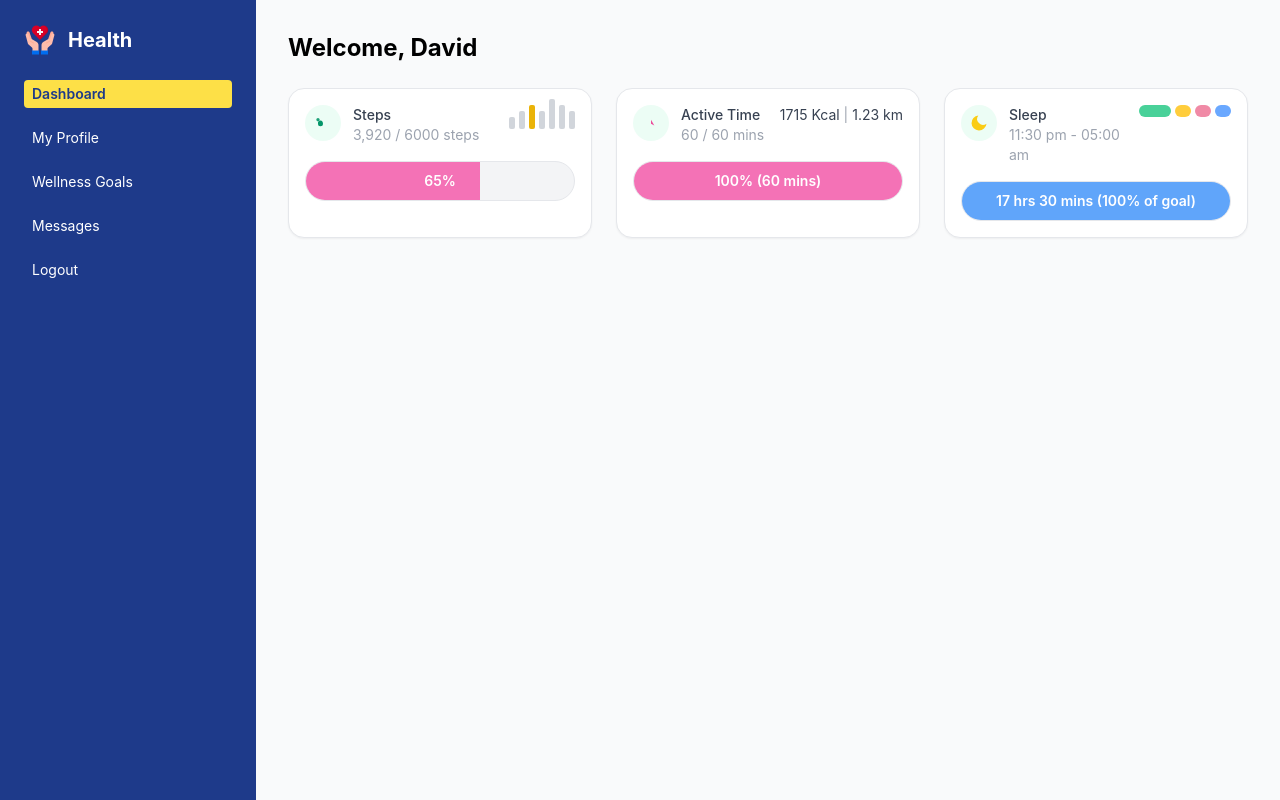
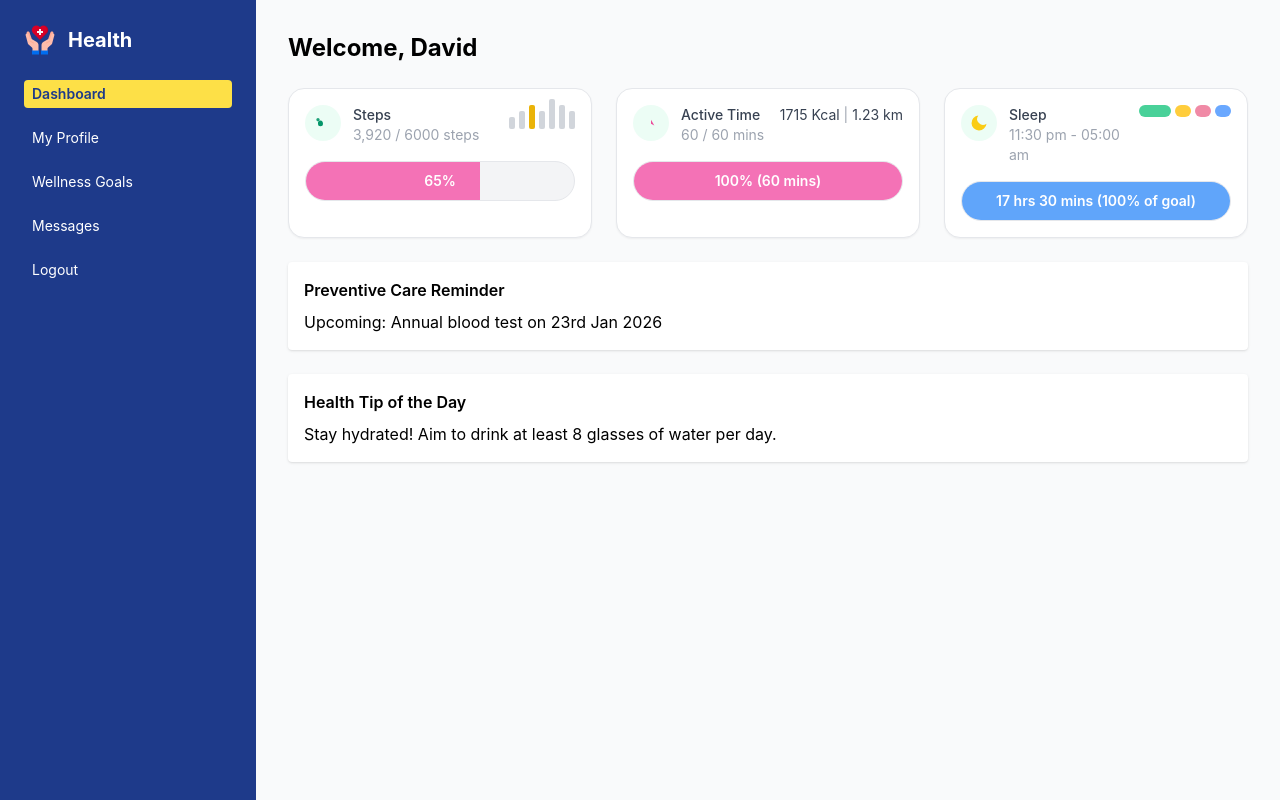
Before and after one commit to NaniNarayanan/healthcare_portal, a React (Create React App) app: page /dashboard in a window 1280 px wide. Built offline with nearby package versions, Linux system fonts and the light colour scheme.

Commit message:
Code updated

```diff
--- a/src/pages/DashboardHome.jsx
+++ b/src/pages/DashboardHome.jsx
@@ -24,6 +24,17 @@ export default function DashboardHome() {
           end={patient.goals.sleepEnd}
         />
       </div>
+            {/* Preventive Care Reminder */}
+      <div className="bg-white p-4 rounded shadow">
+        <h2 className="font-semibold mb-2">Preventive Care Reminder</h2>
+        <p>Upcoming: {patient.reminder}</p>
+      </div>
+
+      {/* Health Tip */}
+      <div className="bg-white p-4 rounded shadow">
+        <h2 className="font-semibold mb-2">Health Tip of the Day</h2>
+        <p>{patient.tip}</p>
+      </div>
     </div>
   );
 }
```
